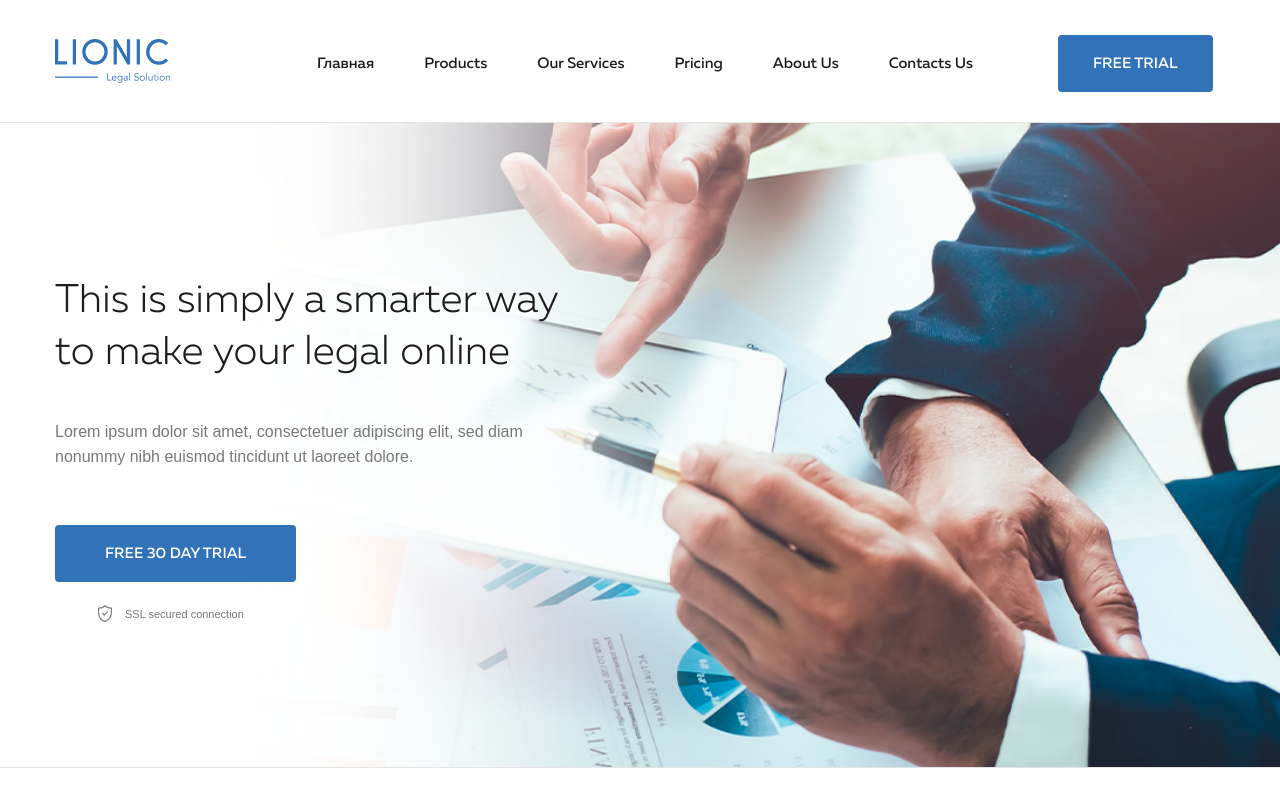
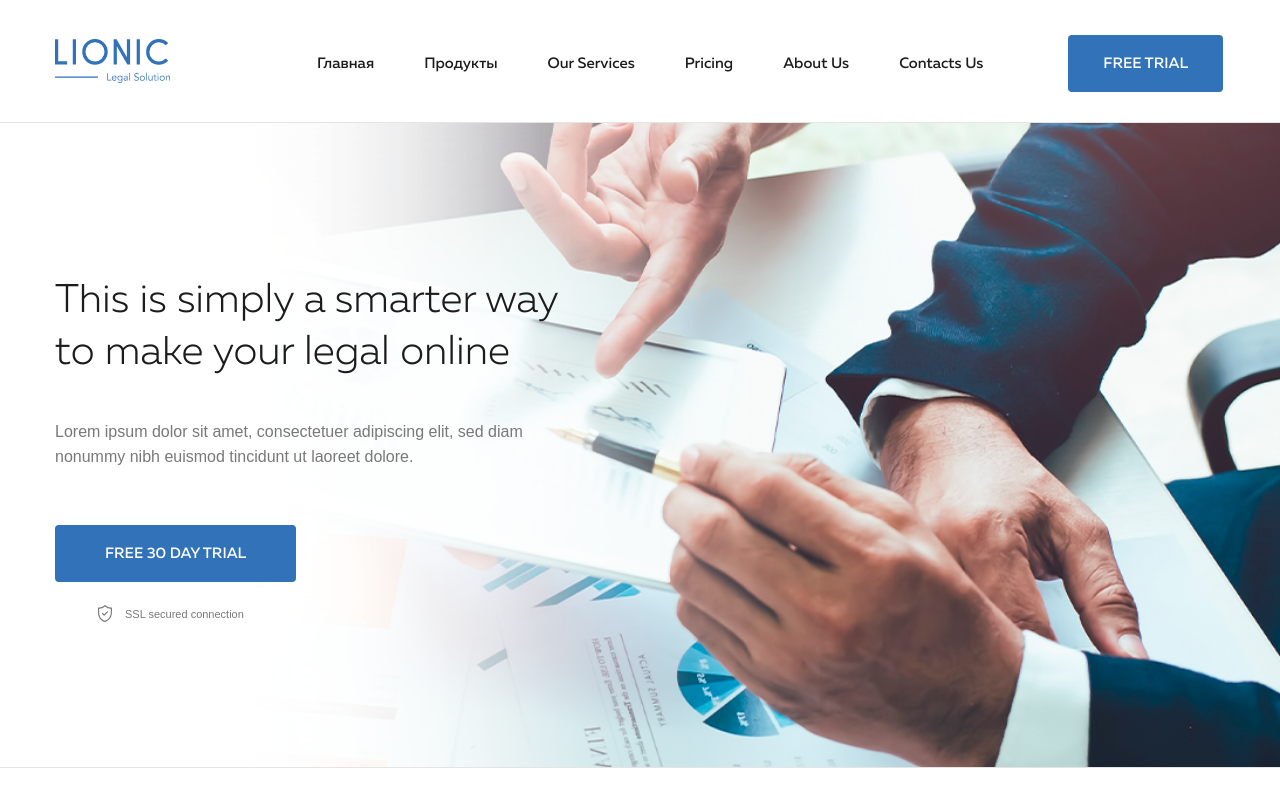
Before and after one commit to Niakrist/lionic, a plain HTML site: page index.html in a window 1280 px wide. Shown: the top 800 px of the page. Drawn offline with Linux system fonts and the light colour scheme.

Commit message:
Update index.html

```diff
--- a/index.html
+++ b/index.html
@@ -19,7 +19,7 @@
             <nav class="nav">
                 <ul class="nav-list">
                     <li class="nav-list-item"><a href="#" class="nav-list-item-link">Главная</a></li>
-                    <li class="nav-list-item"><a href="#" class="nav-list-item-link">Products</a></li>
+                    <li class="nav-list-item"><a href="#" class="nav-list-item-link">Продукты</a></li>
                     <li class="nav-list-item"><a href="#" class="nav-list-item-link">Our Services</a></li>
                     <li class="nav-list-item"><a href="#" class="nav-list-item-link">Pricing</a></li>
                     <li class="nav-list-item"><a href="#" class="nav-list-item-link">About Us</a></li>
```
